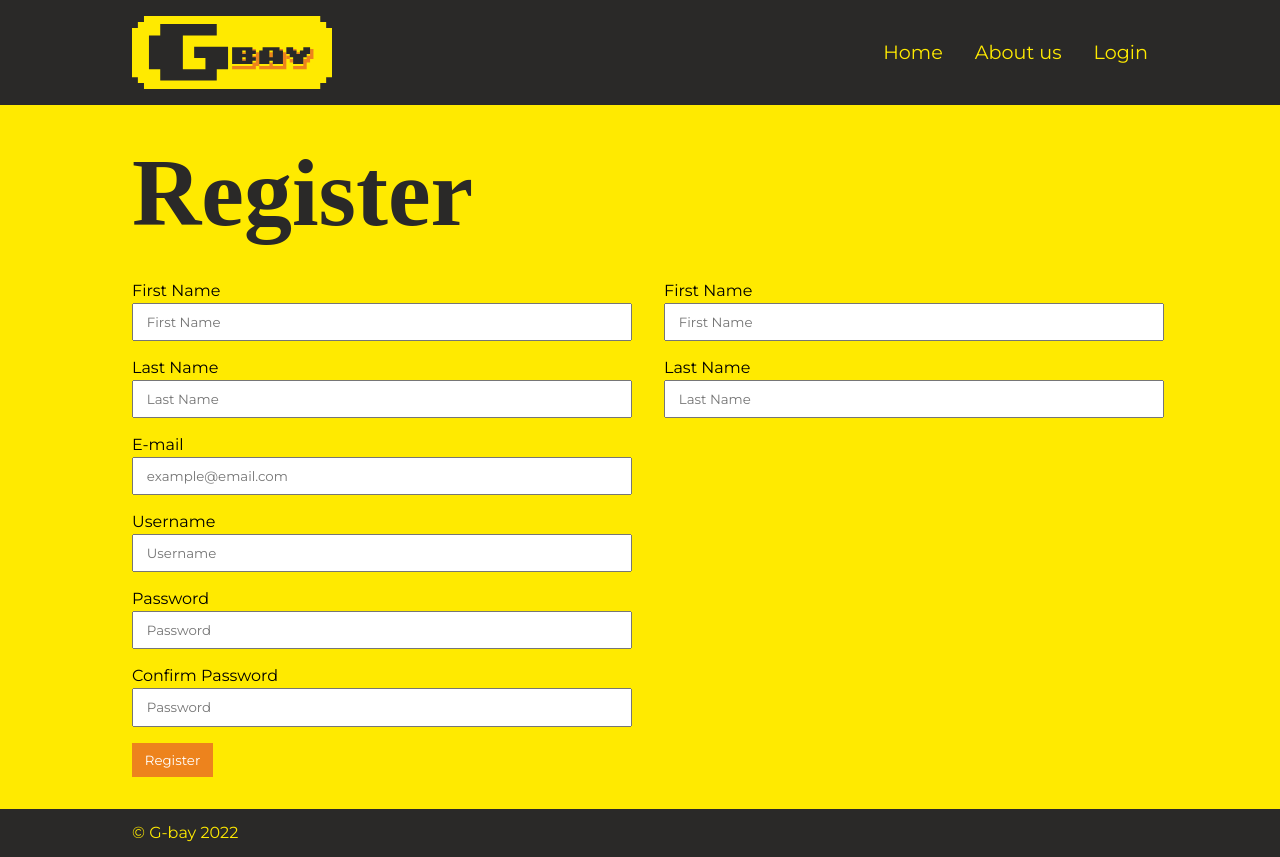
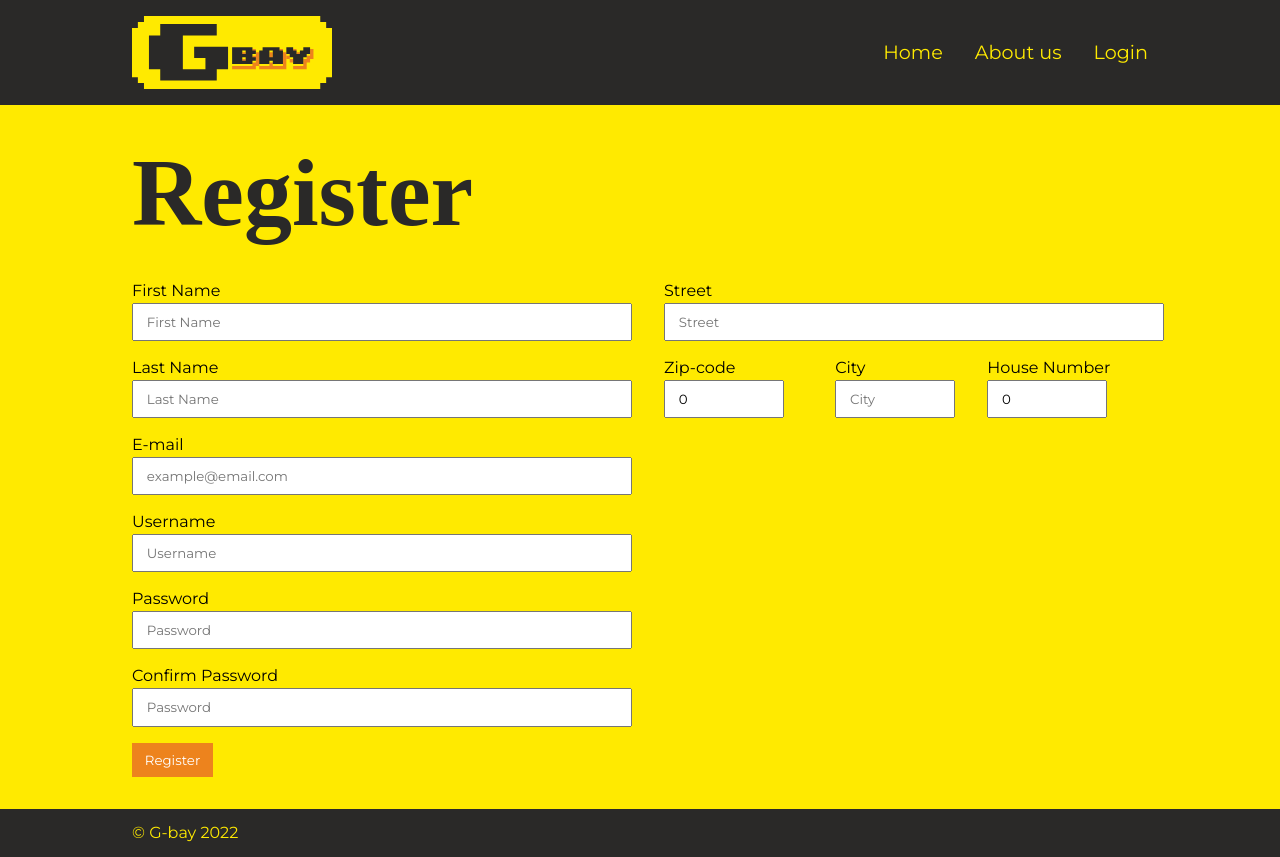
Before and after one commit to besartelezi/scrum-project, a React (Create React App) app in the folder app/: page /register in a window 1280 px wide. Built offline with nearby package versions, Linux system fonts and the light colour scheme; a web font is replaced by a local one.

Commit message:
add street city zip-code and house-num input

```diff
--- a/app/src/pages/RegisterPage.jsx
+++ b/app/src/pages/RegisterPage.jsx
@@ -25,6 +25,11 @@ function RegisterPage() {
         tag: <span className='display-alert'></span>
     });
 
+    const [street , setStreet] = useState('');
+    const [zipCode , setZipCode] = useState(0);
+    const [city , setCity] = useState('');
+    const [houseNum , setHouseNum] = useState(0);
+
     //_________________variables_________________
 
     const errorEmptyPass = <span
@@ -38,7 +43,7 @@ function RegisterPage() {
         setUserName({value: input});
         let errortemp = users.find(user => user.username === input);
         if (input === '') {
-            setUserName({value: input,error: false, tag: <span className='display-alert'></span>});
+            setUserName({value: input, error: false, tag: <span className='display-alert'></span>});
         } else if (errortemp !== undefined) {
             setUserName({
                 value: input,
@@ -46,7 +51,11 @@ function RegisterPage() {
                 tag: <span className='error display-alert'><FaTimes/>This username is already taken </span>
             });
         } else {
-            setUserName({value: input, tag: <span className='confirm display-alert'><FaCheck/>Good!</span>});
+            setUserName({
+                value: input,
+                error: true,
+                tag: <span className='confirm display-alert'><FaCheck/>Good!</span>
+            });
         }
     }
 
@@ -54,11 +63,11 @@ function RegisterPage() {
         let input = event.target.value;
         setPass(input);
         if (passConfirm.value === input && input !== '') {
-            setPassConfirm({value: passConfirm.value, error: true ,tag: passConfirmed});
+            setPassConfirm({value: passConfirm.value, error: true, tag: passConfirmed});
         } else if (passConfirm.value !== input && input !== '' && passConfirm.value !== '') {
-            setPassConfirm({value: passConfirm.value, error: true ,tag: errorPassNotMatch});
+            setPassConfirm({value: passConfirm.value, error: true, tag: errorPassNotMatch});
         } else if (passConfirm.value !== '' && input === '') {
-            setPassConfirm({value: passConfirm.value,error: true, tag: errorEmptyPass});
+            setPassConfirm({value: passConfirm.value, error: true, tag: errorEmptyPass});
         }
     }
 
@@ -66,13 +75,13 @@ function RegisterPage() {
         let input = event.target.value;
 
         if (input === pass && pass !== '') {
-            setPassConfirm({value: input, error:true , tag: passConfirmed});
+            setPassConfirm({value: input, error: true, tag: passConfirmed});
         } else if (pass === '' && input !== '') {
-            setPassConfirm({value: input, error: true ,tag: errorEmptyPass});
+            setPassConfirm({value: input, error: true, tag: errorEmptyPass});
         } else if (input === '') {
-            setPassConfirm({value: input, error: false ,tag: <span className='display-alert'></span>});
+            setPassConfirm({value: input, error: false, tag: <span className='display-alert'></span>});
         } else {
-            setPassConfirm({value: input, error: true ,tag: errorPassNotMatch});
+            setPassConfirm({value: input, error: true, tag: errorPassNotMatch});
         }
     }
 
@@ -96,7 +105,8 @@ function RegisterPage() {
                            value={email} onChange={(event) => setFirstName(event.target.value)}/>
 
                     <label htmlFor="username">Username</label>
-                    <input type="text" placeholder="Username" id="username" className={userName.error?'input-with-alert':''}
+                    <input type="text" placeholder="Username" id="username"
+                           className={userName.error ? 'input-with-alert' : ''}
                            value={userName.value} onChange={handleUserName}/>
                     {userName.tag}
 
@@ -106,18 +116,32 @@ function RegisterPage() {
                            value={pass} onChange={handlePass}/>
 
                     <label htmlFor="confirmpassword">Confirm Password</label>
-                    <input type="password" placeholder="Password" id="confirmpassword" className={passConfirm.error?'input-with-alert':''}
+                    <input type="password" placeholder="Password" id="confirmpassword"
+                           className={passConfirm.error ? 'input-with-alert' : ''}
                            value={passConfirm.value} onChange={handlePassConf}/>
                     {passConfirm.tag}
                 </div>
                 <div className='register__right'>
-                    <label htmlFor="firstname">First Name</label>
-                    <input type="text" placeholder="First Name" id="firstname"
-                           value={firstName} onChange={(event) => setFirstName(event.target.value)}/>
-
-                    <label htmlFor="lastname">Last Name</label>
-                    <input type="text" placeholder="Last Name" id="lastname"
-                           value={lastName} onChange={(event) => setLastName(event.target.value)}/>
+                    <label htmlFor="street">Street</label>
+                    <input type="text" placeholder="Street" id="street"
+                           value={street} onChange={(event) => setStreet(event.target.value)}/>
+                    <div className="register__wrapper">
+                        <div>
+                            <label htmlFor="zip-code">Zip-code</label>
+                            <input type="number" placeholder="Zip-Code" id="zip-code" className='register__small_input'
+                                   value={zipCode} onChange={(event) => setZipCode(event.target.value)}/>
+                        </div>
+                        <div>
+                            <label htmlFor="city">City</label>
+                            <input type="text" placeholder="City" id="city" className='register__small_input'
+                                   value={city} onChange={(event) => setCity(event.target.value)}/>
+                        </div>
+                        <div>
+                            <label htmlFor="house-num">House Number</label>
+                            <input type="number" placeholder="House Number" id="house-num" className='register__small_input'
+                                   value={houseNum} onChange={(event) => setHouseNum(event.target.value)}/>
+                        </div>
+                    </div>
                 </div>
             </div>
             <button className="login-btn">Register</button>
--- a/app/src/pages/RegisterPage.scss
+++ b/app/src/pages/RegisterPage.scss
@@ -43,4 +43,8 @@ input {
     display: flex;
     gap: 2rem;
   }
+
+  .register__small_input{
+    width: 120px;
+  }
 }
```
